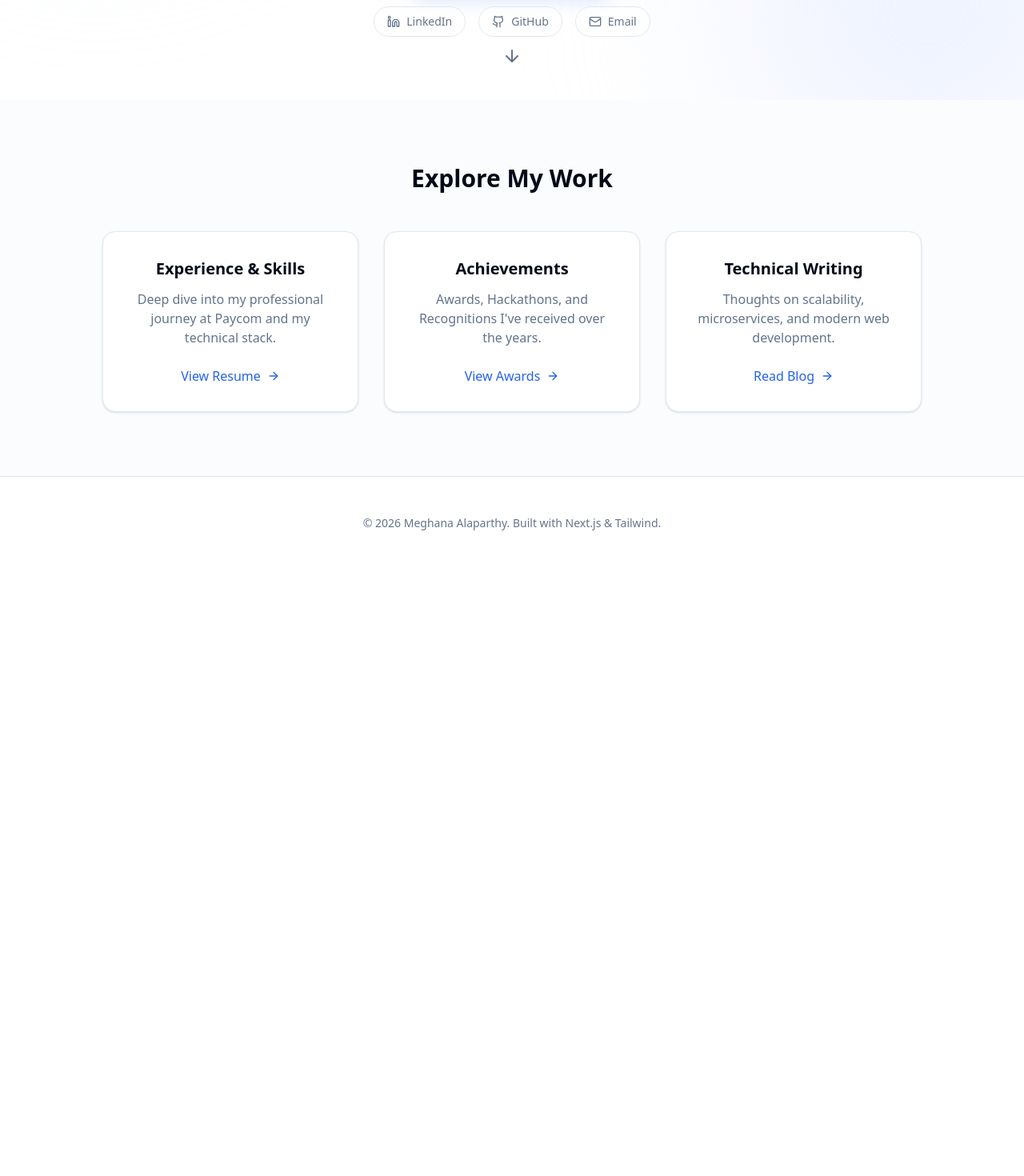
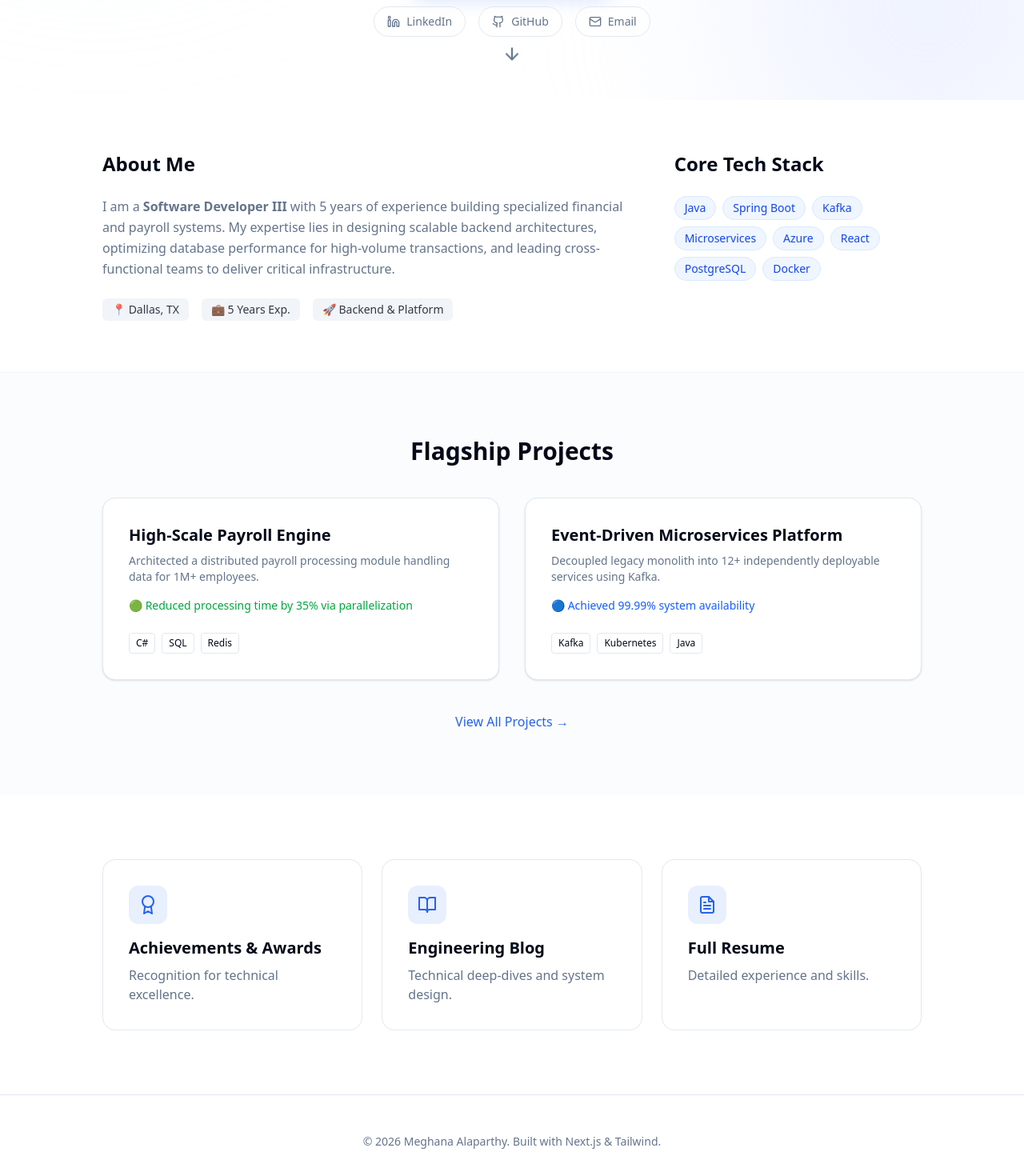
Before and after one commit to meghana-alaparthy/meghanaalaparthy, a Next.js app: page / in a window 1280 px wide. Shown: the part 580-2050 px from the top of the page at 80% size. Before the commit the page ends 1292 px from the top, so only its background shows below. Built offline with nearby package versions, Linux system fonts and the light colour scheme.

Commit message:
Feat: Strategic content upgrade with quantified impact

```diff
--- a/src/app/achievements/page.tsx
+++ b/src/app/achievements/page.tsx
@@ -15,23 +15,36 @@ export default function AchievementsPage() {
                     </p>
                 </div>
 
-                <div className="space-y-6">
-                    {resumeData.achievements.map((achievement, index) => (
-                        <motion.div
-                            key={index}
-                            initial={{ opacity: 0, y: 10 }}
-                            animate={{ opacity: 1, y: 0 }}
-                            transition={{ delay: index * 0.1 }}
-                            className="flex gap-4 p-6 rounded-xl bg-card border border-border hover:shadow-md transition-shadow"
-                        >
-                            <div className="flex-shrink-0 mt-1 text-yellow-500">
-                                {index === 0 ? <Trophy size={28} /> : index === 1 ? <Medal size={28} /> : <Star size={28} />}
-                            </div>
-                            <div>
-                                <p className="text-lg leading-relaxed">{achievement}</p>
-                            </div>
-                        </motion.div>
-                    ))}
+                <div className="grid gap-8">
+                    {/* Awards */}
+                    <div className="bg-card rounded-xl border border-border p-8 shadow-sm">
+                        <h2 className="text-2xl font-bold mb-6 flex items-center gap-2">
+                            🏆 Awards & Recognition
+                        </h2>
+                        <ul className="space-y-4">
+                            {resumeData.achievements.slice(0, 1).map((item, index) => (
+                                <li key={index} className="flex gap-4">
+                                    <div className="mt-1.5 w-1.5 h-1.5 rounded-full bg-primary flex-shrink-0" />
+                                    <span className="text-lg text-muted-foreground">{item}</span>
+                                </li>
+                            ))}
+                        </ul>
+                    </div>
+
+                    {/* Certifications & Others */}
+                    <div className="bg-card rounded-xl border border-border p-8 shadow-sm">
+                        <h2 className="text-2xl font-bold mb-6 flex items-center gap-2">
+                            📜 Certifications & Leadership
+                        </h2>
+                        <ul className="space-y-4">
+                            {resumeData.achievements.slice(1).map((item, index) => (
+                                <li key={index} className="flex gap-4">
+                                    <div className="mt-1.5 w-1.5 h-1.5 rounded-full bg-primary flex-shrink-0" />
+                                    <span className="text-lg text-muted-foreground">{item}</span>
+                                </li>
+                            ))}
+                        </ul>
+                    </div>
                 </div>
             </div>
         </main>
--- a/src/app/page.tsx
+++ b/src/app/page.tsx
@@ -4,39 +4,107 @@ import { ArrowRight } from "lucide-react";
 
 export default function Home() {
     return (
-        <main className="min-h-screen bg-background text-foreground animate-in fade-in duration-500">
+        <main className="min-h-screen bg-background">
             <Hero />
 
-            {/* Featured Entry Points */}
-            <section className="py-20 bg-secondary/30">
-                <div className="container mx-auto px-4 text-center">
-                    <h2 className="text-3xl font-bold mb-12">Explore My Work</h2>
-                    <div className="grid grid-cols-1 md:grid-cols-3 gap-8 max-w-5xl mx-auto">
+            {/* About & Core Tech Preview */}
+            <section className="py-16 px-4 border-b border-border/40">
+                <div className="container max-w-5xl mx-auto grid md:grid-cols-3 gap-12">
+                    <div className="md:col-span-2 space-y-6">
+                        <h2 className="text-2xl font-bold text-foreground">About Me</h2>
+                        <p className="text-muted-foreground leading-relaxed">
+                            I am a <strong>Software Developer III</strong> with 5 years of experience building specialized financial and payroll systems.
+                            My expertise lies in designing scalable backend architectures, optimizing database performance for high-volume transactions,
+                            and leading cross-functional teams to deliver critical infrastructure.
+                        </p>
+                        <div className="flex gap-4 text-sm font-medium text-foreground/80">
+                            <span className="bg-secondary px-3 py-1 rounded-md">📍 Dallas, TX</span>
+                            <span className="bg-secondary px-3 py-1 rounded-md">💼 5 Years Exp.</span>
+                            <span className="bg-secondary px-3 py-1 rounded-md">🚀 Backend & Platform</span>
+                        </div>
+                    </div>
+                    <div className="space-y-6">
+                        <h2 className="text-2xl font-bold text-foreground">Core Tech Stack</h2>
+                        <div className="flex flex-wrap gap-2">
+                            {["Java", "Spring Boot", "Kafka", "Microservices", "Azure", "React", "PostgreSQL", "Docker"].map(tech => (
+                                <span key={tech} className="px-3 py-1 bg-blue-50 text-blue-700 text-sm font-medium rounded-full border border-blue-100">
+                                    {tech}
+                                </span>
+                            ))}
+                        </div>
+                    </div>
+                </div>
+            </section>
 
-                        <Link href="/resume" className="group p-8 rounded-2xl bg-card border border-border shadow-sm hover:shadow-md hover:border-primary/30 transition-all">
-                            <h3 className="text-xl font-semibold mb-3 group-hover:text-primary transition-colors">Experience & Skills</h3>
-                            <p className="text-muted-foreground mb-6">Deep dive into my professional journey at Paycom and my technical stack.</p>
-                            <div className="flex items-center justify-center text-primary font-medium">
-                                View Resume <ArrowRight size={16} className="ml-2 group-hover:translate-x-1 transition-transform" />
+            {/* Flagship Projects */}
+            <section className="py-20 px-4 bg-secondary/30">
+                <div className="container max-w-5xl mx-auto">
+                    <h2 className="text-3xl font-bold mb-10 text-center">Flagship Projects</h2>
+                    <div className="grid md:grid-cols-2 gap-8">
+                        {/* Project 1 */}
+                        <div className="bg-card p-8 rounded-2xl border border-border shadow-sm hover:shadow-md transition-shadow">
+                            <h3 className="text-xl font-bold mb-2">High-Scale Payroll Engine</h3>
+                            <p className="text-muted-foreground mb-4 text-sm">
+                                Architected a distributed payroll processing module handling data for 1M+ employees.
+                            </p>
+                            <div className="text-sm font-medium text-green-600 mb-6">
+                                🟢 Reduced processing time by 35% via parallelization
                             </div>
+                            <div className="flex gap-2">
+                                <span className="text-xs border px-2 py-1 rounded">C#</span>
+                                <span className="text-xs border px-2 py-1 rounded">SQL</span>
+                                <span className="text-xs border px-2 py-1 rounded">Redis</span>
+                            </div>
+                        </div>
+
+                        {/* Project 2 */}
+                        <div className="bg-card p-8 rounded-2xl border border-border shadow-sm hover:shadow-md transition-shadow">
+                            <h3 className="text-xl font-bold mb-2">Event-Driven Microservices Platform</h3>
+                            <p className="text-muted-foreground mb-4 text-sm">
+                                Decoupled legacy monolith into 12+ independently deployable services using Kafka.
+                            </p>
+                            <div className="text-sm font-medium text-blue-600 mb-6">
+                                🔵 Achieved 99.99% system availability
+                            </div>
+                            <div className="flex gap-2">
+                                <span className="text-xs border px-2 py-1 rounded">Kafka</span>
+                                <span className="text-xs border px-2 py-1 rounded">Kubernetes</span>
+                                <span className="text-xs border px-2 py-1 rounded">Java</span>
+                            </div>
+                        </div>
+                    </div>
+                    <div className="text-center mt-10">
+                        <a href="/resume" className="text-primary font-medium hover:underline">View All Projects →</a>
+                    </div>
+                </div>
+            </section>
+
+            {/* Visual Navigation Cards to key sections */}
+            <section className="py-20 bg-background">
+                <div className="container mx-auto px-4">
+                    <div className="grid md:grid-cols-3 gap-6 max-w-5xl mx-auto">
+                        <Link href="/achievements" className="group block p-8 rounded-2xl bg-card border border-border hover:border-primary/50 hover:shadow-lg transition-all">
+                            <div className="mb-4 p-3 bg-primary/10 w-fit rounded-xl text-primary group-hover:bg-primary group-hover:text-white transition-colors">
+                                <svg width="24" height="24" viewBox="0 0 24 24" fill="none" stroke="currentColor" strokeWidth="2" strokeLinecap="round" strokeLinejoin="round"><circle cx="12" cy="8" r="7"></circle><polyline points="8.21 13.89 7 23 12 20 17 23 15.79 13.88"></polyline></svg>
+                            </div>
+                            <h3 className="text-xl font-bold mb-2">Achievements & Awards</h3>
+                            <p className="text-muted-foreground">Recognition for technical excellence.</p>
                         </Link>
 
-                        <Link href="/achievements" className="group p-8 rounded-2xl bg-card border border-border shadow-sm hover:shadow-md hover:border-primary/30 transition-all">
-                            <h3 className="text-xl font-semibold mb-3 group-hover:text-primary transition-colors">Achievements</h3>
-                            <p className="text-muted-foreground mb-6">Awards, Hackathons, and Recognitions I've received over the years.</p>
-                            <div className="flex items-center justify-center text-primary font-medium">
-                                View Awards <ArrowRight size={16} className="ml-2 group-hover:translate-x-1 transition-transform" />
+                        <Link href="/blog" className="group block p-8 rounded-2xl bg-card border border-border hover:border-primary/50 hover:shadow-lg transition-all">
+                            <div className="mb-4 p-3 bg-primary/10 w-fit rounded-xl text-primary group-hover:bg-primary group-hover:text-white transition-colors">
+                                <svg width="24" height="24" viewBox="0 0 24 24" fill="none" stroke="currentColor" strokeWidth="2" strokeLinecap="round" strokeLinejoin="round"><path d="M2 3h6a4 4 0 0 1 4 4v14a3 3 0 0 0-3-3H2z"></path><path d="M22 3h-6a4 4 0 0 0-4 4v14a3 3 0 0 1 3-3h7z"></path></svg>
                             </div>
+                            <h3 className="text-xl font-bold mb-2">Engineering Blog</h3>
+                            <p className="text-muted-foreground">Technical deep-dives and system design.</p>
                         </Link>
-
-                        <Link href="/blog" className="group p-8 rounded-2xl bg-card border border-border shadow-sm hover:shadow-md hover:border-primary/30 transition-all">
-                            <h3 className="text-xl font-semibold mb-3 group-hover:text-primary transition-colors">Technical Writing</h3>
-                            <p className="text-muted-foreground mb-6">Thoughts on scalability, microservices, and modern web development.</p>
-                            <div className="flex items-center justify-center text-primary font-medium">
-                                Read Blog <ArrowRight size={16} className="ml-2 group-hover:translate-x-1 transition-transform" />
+                        <Link href="/resume" className="group block p-8 rounded-2xl bg-card border border-border hover:border-primary/50 hover:shadow-lg transition-all">
+                            <div className="mb-4 p-3 bg-primary/10 w-fit rounded-xl text-primary group-hover:bg-primary group-hover:text-white transition-colors">
+                                <svg width="24" height="24" viewBox="0 0 24 24" fill="none" stroke="currentColor" strokeWidth="2" strokeLinecap="round" strokeLinejoin="round"><path d="M14 2H6a2 2 0 0 0-2 2v16a2 2 0 0 0 2 2h12a2 2 0 0 0 2-2V8z"></path><polyline points="14 2 14 8 20 8"></polyline><line x1="16" y1="13" x2="8" y2="13"></line><line x1="16" y1="17" x2="8" y2="17"></line><polyline points="10 9 9 9 8 9"></polyline></svg>
                             </div>
+                            <h3 className="text-xl font-bold mb-2">Full Resume</h3>
+                            <p className="text-muted-foreground">Detailed experience and skills.</p>
                         </Link>
-
                     </div>
                 </div>
             </section>
```
